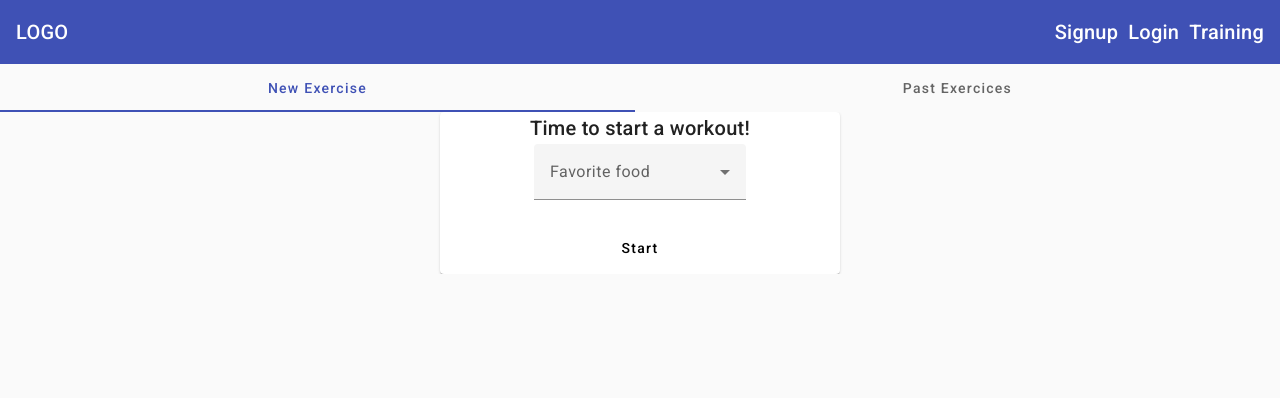
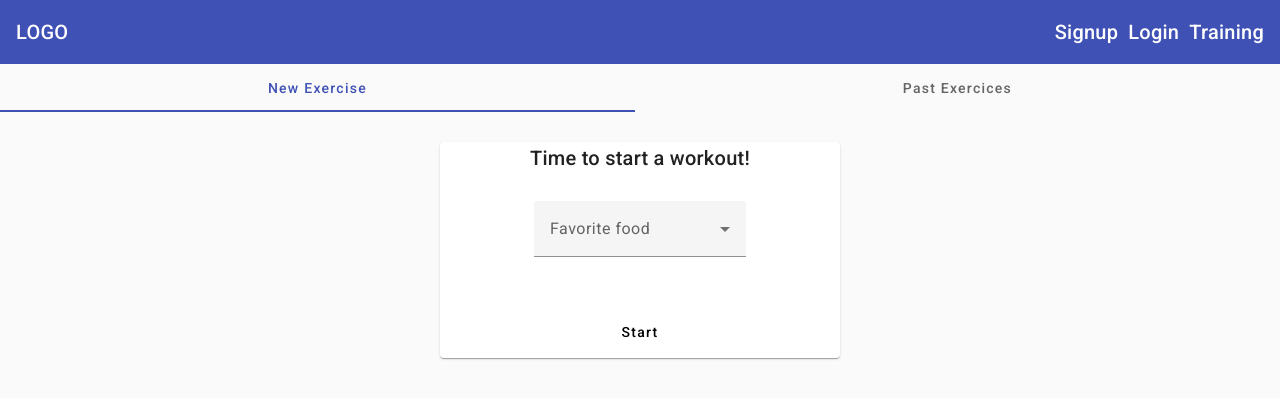
Before and after one commit to med31/angular-material-learn, an Angular app: page /training in a window 1280 px wide. Shown: the top 398 px of the page. Built offline with nearby package versions, Linux system fonts and the light colour scheme.

Commit message:
improve styling

```diff
--- a/src/app/training/new-training/new-training.component.css
+++ b/src/app/training/new-training/new-training.component.css
@@ -0,0 +1,3 @@
+.new-training {
+  padding: 30px;
+}
--- a/src/app/training/new-training/new-training.component.html
+++ b/src/app/training/new-training/new-training.component.html
@@ -1,5 +1,5 @@
-<section class="new-training" fxLayout fxLayoutAlign="center">
-  <mat-card fxFlex="400px">
+<section class="new-training" fxLayout  fxLayoutAlign="center">
+  <mat-card fxFlex.xs="100%" fxLayout="column"  fxLayoutGap="27px" fxFlex="400px">
     <mat-card-title fxLayoutAlign="center">Time to start a workout!</mat-card-title>
       <mat-card-content fxLayoutAlign="center">
         <mat-form-field>
```
